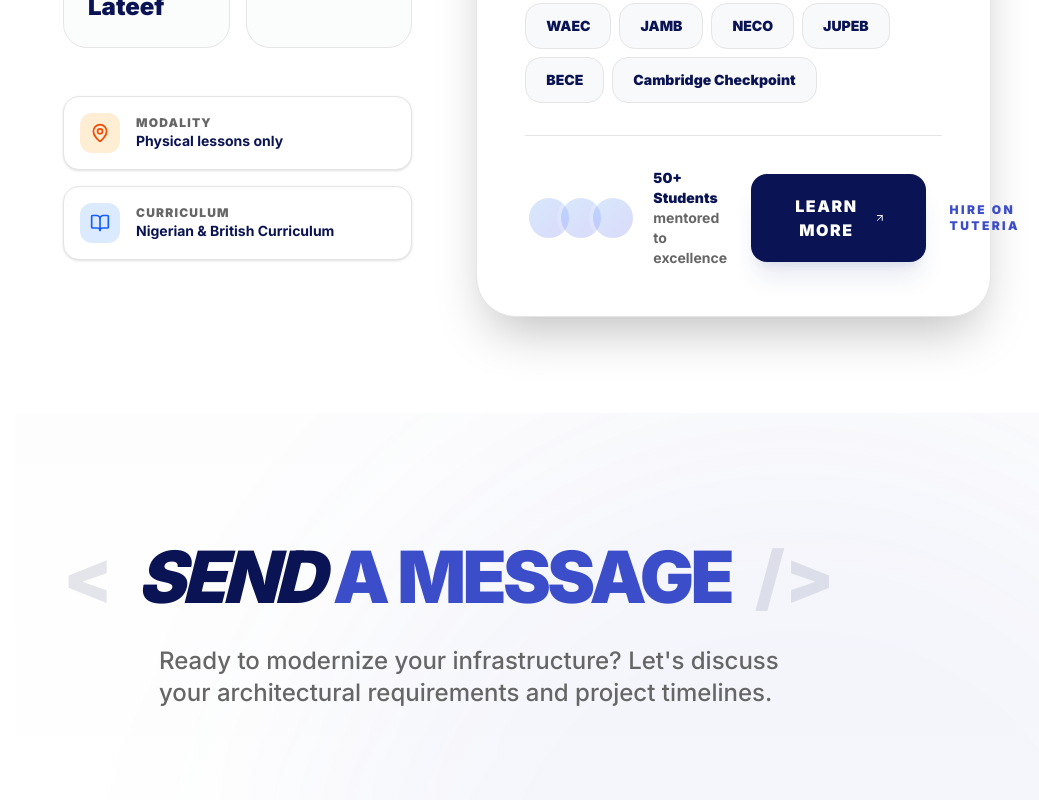
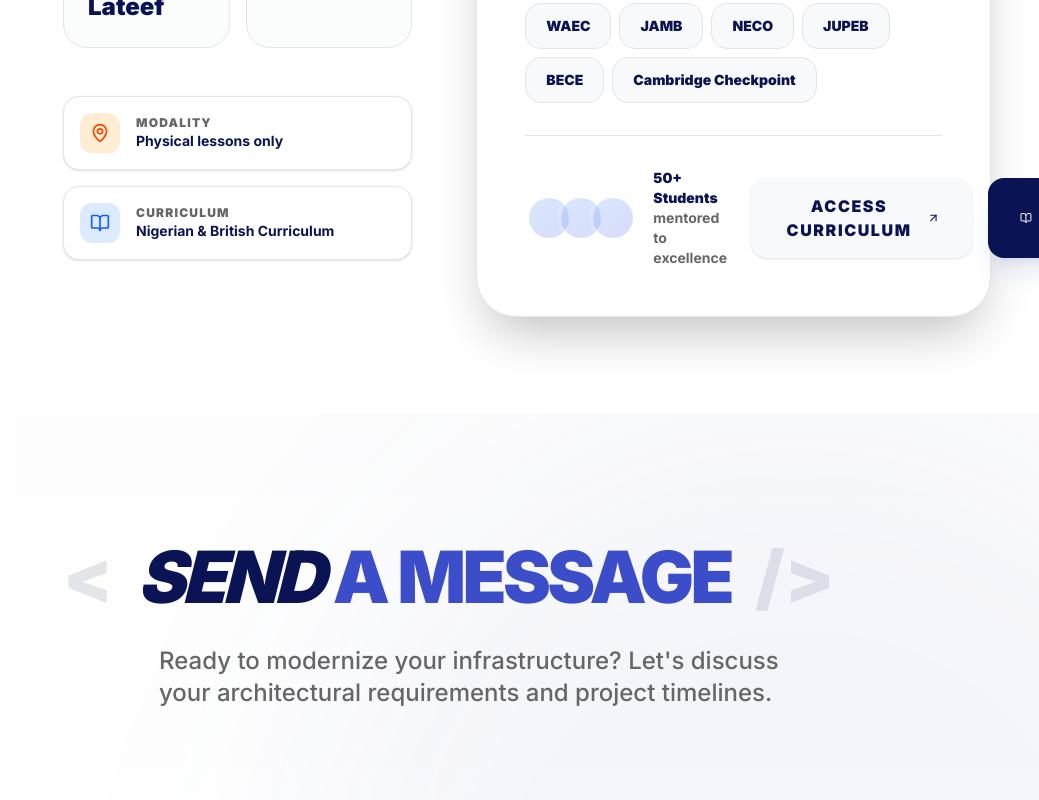
Before and after one commit to Abtechguru/Abtech, a React (Vite) app: page / in a window 1280 px wide. Shown: the part 11040-11840 px from the top of the page, without its empty margins (241-1280 px from the left). Built offline with nearby package versions, Linux system fonts and the light colour scheme; no server answers; the database is empty.

Commit message:
fix: resolve broken booking links with smart fallbacks

```diff
--- a/src/app/components/modern/ModernTeaching.tsx
+++ b/src/app/components/modern/ModernTeaching.tsx
@@ -68,7 +68,7 @@
               </p>
               <div className="flex flex-wrap gap-4">
                 <a
-                  href={profileData.calendlyLink || profileData.tutorLink || "#"}
+                  href={profileData.calendlyLink || profileData.tutorLink || "#contact"}
                   target="_blank"
                   className="px-8 py-5 bg-[var(--blue-dark)] text-white rounded-2xl font-black uppercase tracking-widest hover:bg-[var(--blue-primary)] transition-all shadow-xl shadow-blue-900/20"
                 >
@@ -247,7 +247,7 @@
                         <h3 className="text-4xl font-black mb-4 uppercase italic tracking-tighter">Ready to Start?</h3>
                         <p className="text-lg font-bold text-white/80 mb-10 max-w-sm mx-auto">Book a free consultation to discuss your child's academic goals and current challenges.</p>
                         <a
-                            href={profileData.calendlyLink || profileData.tutorLink || "#"}
+                            href={profileData.calendlyLink || profileData.tutorLink || "#contact"}
                             target="_blank"
                             className="inline-block px-12 py-6 bg-white text-[var(--blue-dark)] rounded-3xl font-black uppercase tracking-[0.2em] shadow-2xl hover:scale-105 transition-transform"
                         >
--- a/src/app/components/modern/TeachingSection.tsx
+++ b/src/app/components/modern/TeachingSection.tsx
@@ -121,24 +121,25 @@
                         </p>
                     </div>
 
-                    <button
-                        onClick={handleGoToTeaching}
-                        className="px-10 py-5 bg-[var(--blue-dark)] text-white rounded-2xl font-black uppercase tracking-widest hover:bg-[var(--blue-primary)] transition-all flex items-center gap-3 shadow-xl shadow-blue-900/10 group"
-                    >
-                        Learn More
-                        <ArrowUpRight className="w-5 h-5 group-hover:translate-x-1 group-hover:-translate-y-1 transition-transform" />
-                    </button>
+                    <div className="flex flex-col md:flex-row items-center gap-4">
+                        <button
+                            onClick={handleGoToTeaching}
+                            className="w-full md:w-auto px-8 py-4 bg-[var(--secondary)] text-[var(--blue-dark)] rounded-2xl font-black uppercase tracking-widest hover:bg-[var(--blue-primary)] hover:text-white transition-all flex items-center justify-center gap-3 shadow-sm group"
+                        >
+                            Access Curriculum
+                            <ArrowUpRight className="w-5 h-5 group-hover:translate-x-1 group-hover:-translate-y-1 transition-transform" />
+                        </button>
 
-                    {profileData.tutorLink && (
                         <a
-                            href={profileData.tutorLink}
+                            href={profileData.calendlyLink || profileData.tutorLink || "#contact"}
                             target="_blank"
                             rel="noopener noreferrer"
-                            className="text-xs font-black uppercase tracking-[0.2em] text-[var(--blue-primary)] hover:underline"
+                            className="w-full md:w-auto px-8 py-4 bg-[var(--blue-dark)] text-white rounded-2xl font-black uppercase tracking-widest hover:bg-[var(--blue-primary)] transition-all flex items-center justify-center gap-3 shadow-xl shadow-blue-900/10"
                         >
-                            Hire on Tuteria
+                            <BookOpen className="w-5 h-5" />
+                            Book Now
                         </a>
-                    )}
+                    </div>
                 </div>
               </div>
             </motion.div>
```
